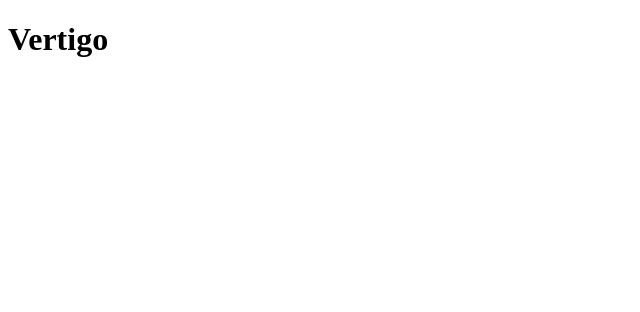
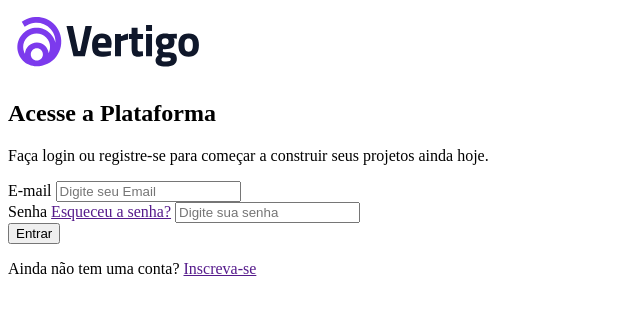
Before and after one commit to salesbebe/proj.vertigo, a plain HTML site: page index.html in a window 1280 px wide. Shown: the whole page, without its empty margins (0-640 px from the left). Drawn offline with Linux system fonts and the light colour scheme.

Commit message:
atualização - HTML terminado

```diff
--- a/index.html
+++ b/index.html
@@ -7,6 +7,35 @@
     <title>Vertigo</title>
 </head>
 <body>
-    <h1>Vertigo</h1>
+    <header>
+        <img src="./imagens/logo.svg" alt="Logo do site vertigo">
+    </header>
+
+    <main>
+        <section class="descricao">
+            <h1>Acesse a Plataforma</h1>
+            <p>Faça login ou registre-se para começar a construir seus projetos ainda hoje.</p>
+        </section>
+
+        <section class="login">
+            <form action="">
+                <div class="input-box">
+                    <label for="email">E-mail</label>
+                    <input type="email" placeholder="Digite seu Email" id="email">
+                </div>
+                <div class="input-box">
+                    <label for="senha">Senha</label>
+                    <a href="">Esqueceu a senha?</a>
+                    <input type="password" placeholder="Digite sua senha" id="senha">
+                </div>
+
+                <button>Entrar</button>
+            </form>
+            <p>
+                Ainda não tem uma conta? <a href="">Inscreva-se</a>
+            </p>
+        </section>
+
+    </main>
 </body>
 </html>
```
Also changed, not shown: imagens/logo.svg (added).
